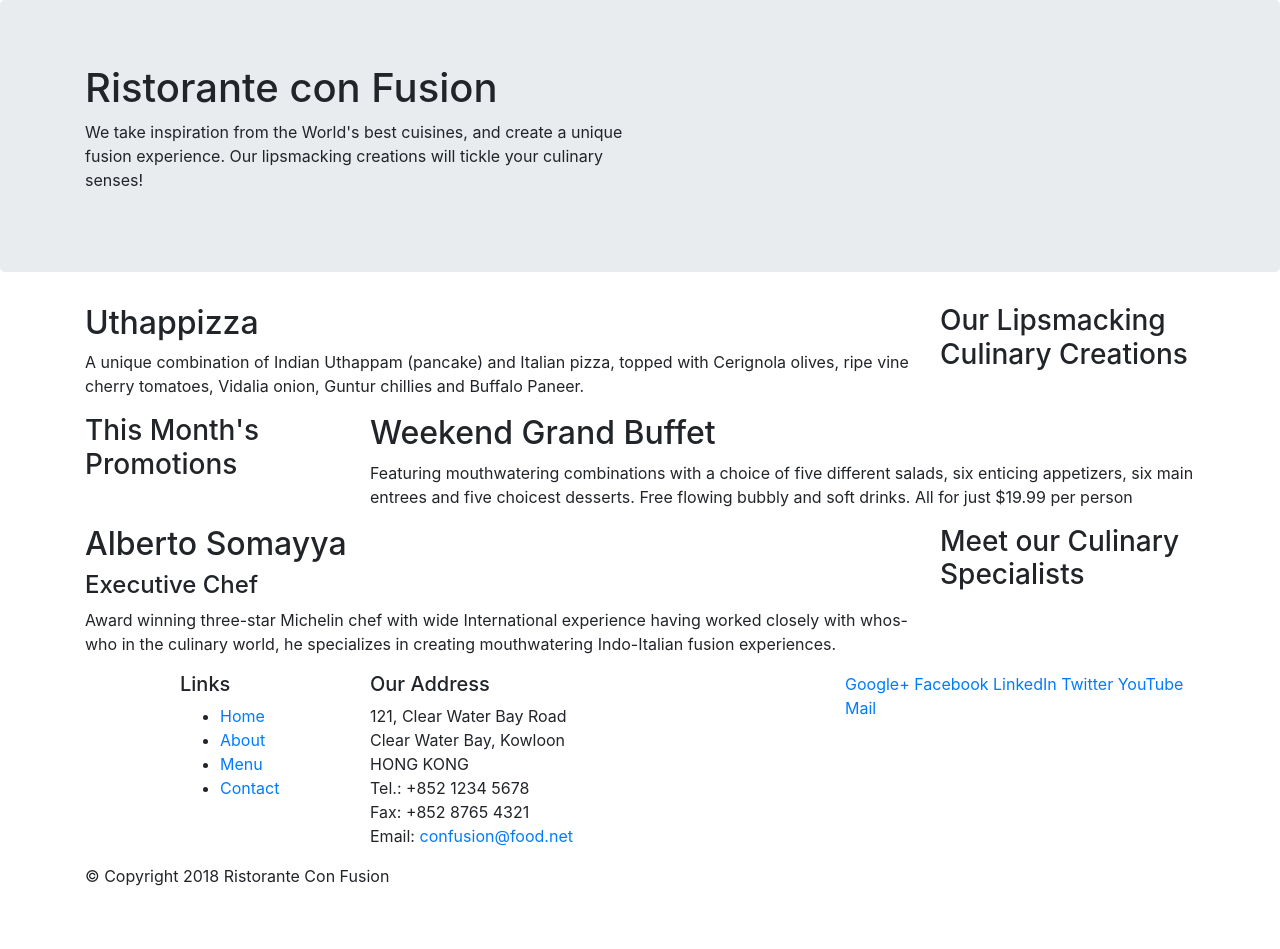
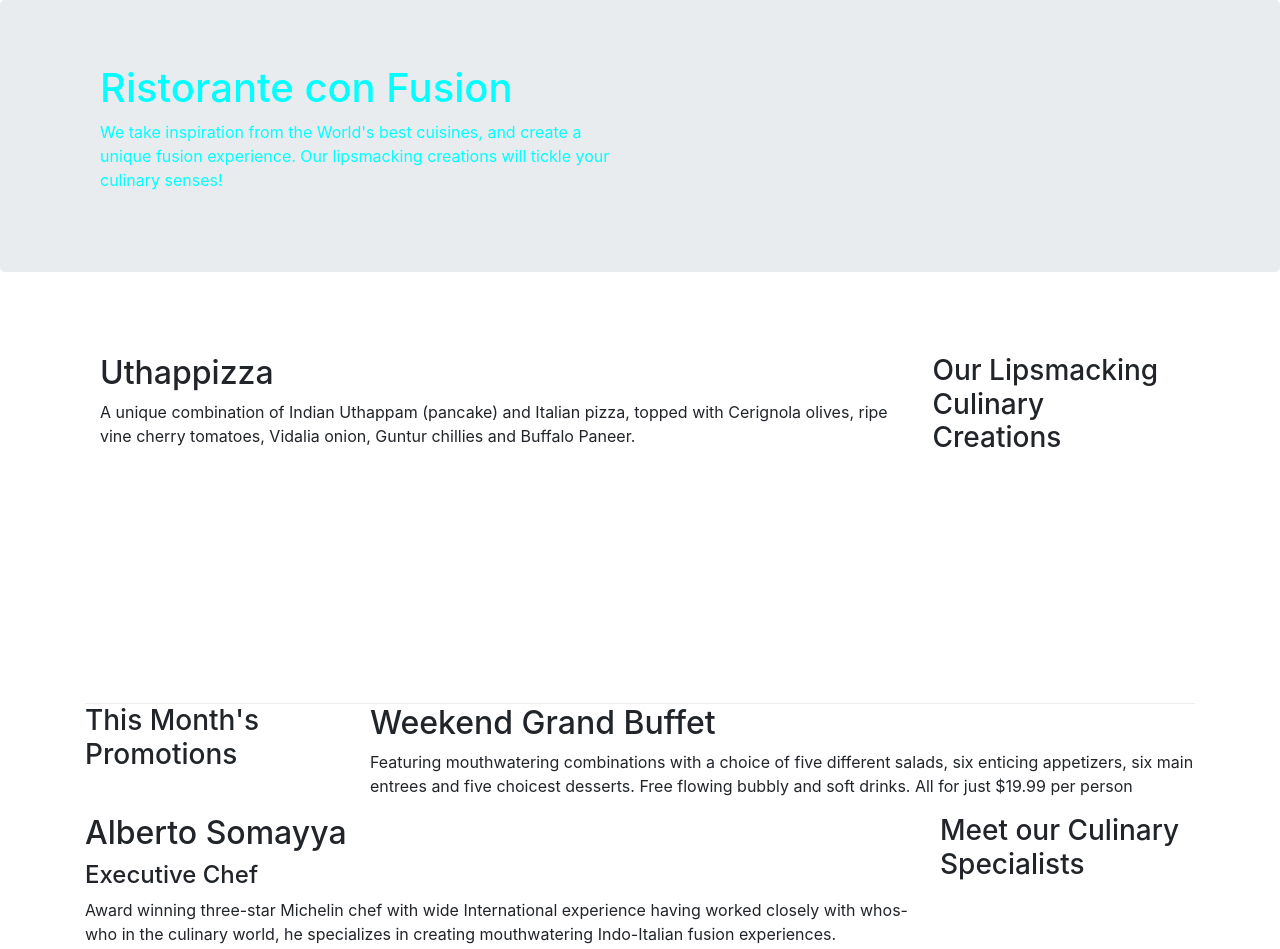
Before and after one commit to gauravkdm/MyCode, a website: page index.html in a window 1280 px wide. Shown: the top 949 px of the page. Before the commit the page ends 904 px from the top, so only its background shows below. Drawn offline with nearby package versions, Linux system fonts and the light colour scheme.

Commit message:
OK Got It

```diff
--- /dev/null
+++ b/css/styles.css
@@ -0,0 +1,16 @@
+.row-header{
+    margin: 0px auto;
+    padding: 0px auto;
+    color: aqua;
+}
+.row-content{
+    margin: 0px auto;
+    padding: 50px 0px 50px 0px;
+    border-bottom: 1px ridge;
+    min-height: 400px;
+}
+.footer{
+    background-color: #D1C4E9;
+    margin: 0px auto;
+    padding: 20px 0px 20px 0px;
+}
--- a/index.html
+++ b/index.html
@@ -8,15 +8,17 @@
       <meta name="viewport" content="width=device-width, initial-scale=1, shrink-to-fit=no">
       <meta http-equiv="x-ua-compatible" content="ie=edge">
 
+
       <!-- Bootstrap CSS -->
       <link rel="stylesheet" href="node_modules/bootstrap/dist/css/bootstrap.min.css">
+      <link rel="stylesheet" href="css/styles.css">
 </head>
 
 <body>
 
     <header  class="jumbotron">
         <div class="container">
-            <div class="row">
+            <div class="row row-header">
                 <div class="col-12 col-sm-6">
                     <h1>Ristorante con Fusion</h1>
                     <p>We take inspiration from the World's best cuisines, and create a unique fusion experience. Our lipsmacking creations will tickle your culinary senses!</p>
@@ -28,7 +30,7 @@
     </header>
 
     <div class=" container">
-        <div class="row ">
+        <div class="row row-content">
             <div class="col-12 col-sm-4 order-sm-last col-md-3">
                 <h3>Our Lipsmacking Culinary Creations</h3>
             </div>
@@ -66,7 +68,7 @@
             <div class="row">
                 <div class="col-4  offset-1 col-sm-2">
                     <h5>Links</h5>
-                    <ul>
+                    <ul class="list-unstyled">
                         <li><a href="#">Home</a></li>
                         <li><a href="#">About</a></li>
                         <li><a href="#">Menu</a></li>
```
